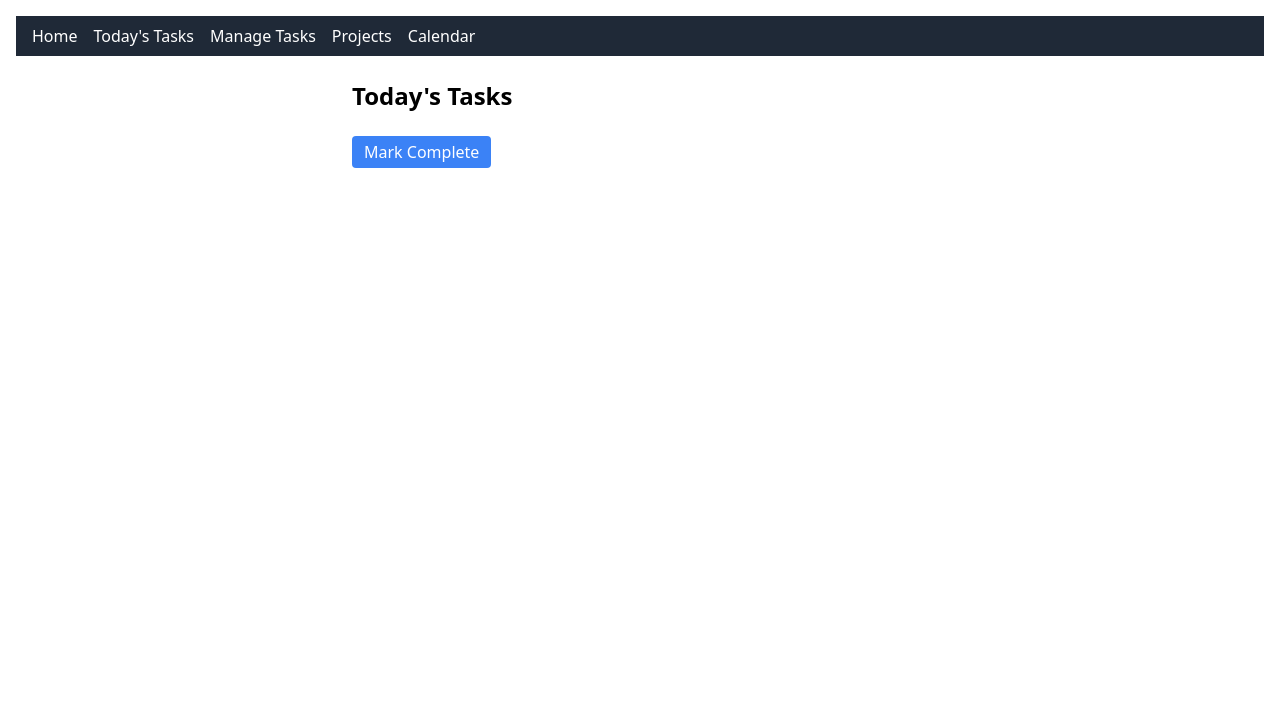
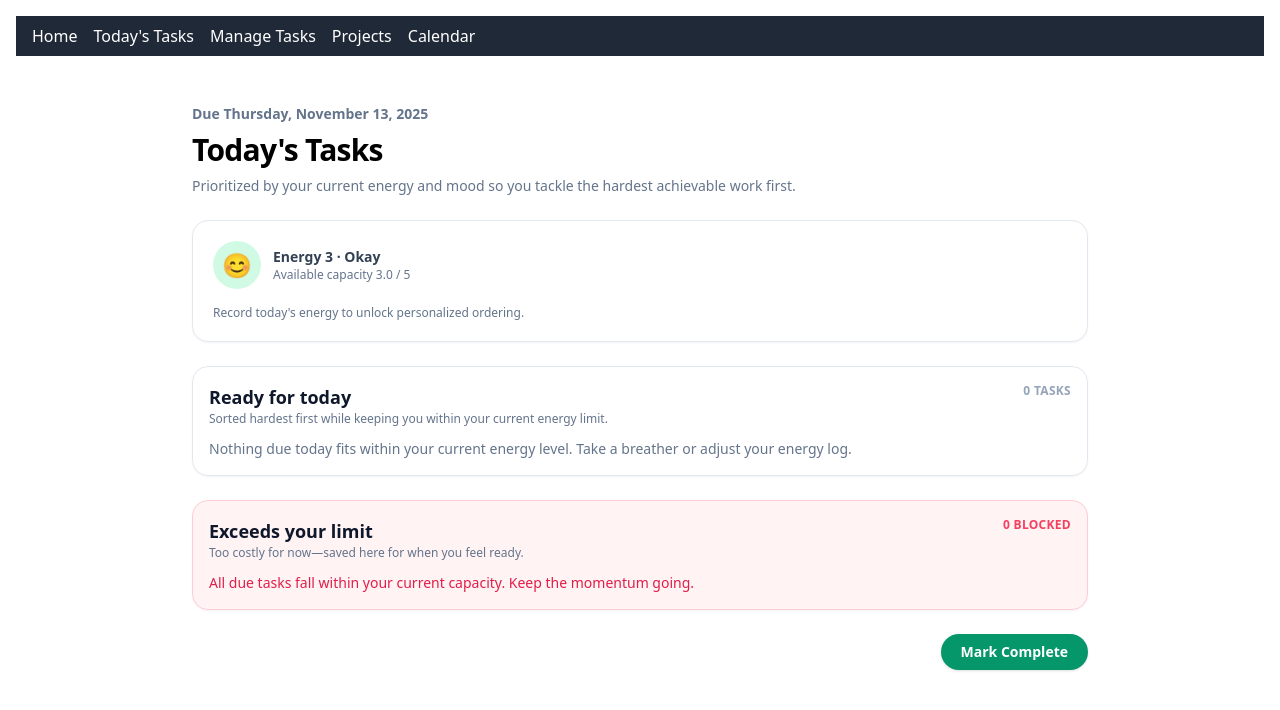
Before and after one commit to EoghannIrving/mindloom, a FastAPI app: page /daily-tasks in a window 1280 px wide. Shown: the top 710 px of the page. Run offline with FastAPI, Linux system fonts and the light colour scheme; some libraries are stand-ins or nearby versions.

Commit message:
Enhance daily tasks page with energy-based task sorting and improved UI for achievable and over-limit tasks

```diff
--- a/templates/tasks.html
+++ b/templates/tasks.html
@@ -1,24 +1,143 @@
 {% extends "base.html" %}
 {% block title %}Today's Tasks{% endblock %}
 {% block content %}
-  <div class="max-w-xl mx-auto space-y-4">
-    <h1 class="text-2xl font-bold mb-4">Today's Tasks</h1>
-    <form method="post" class="space-y-2">
-      <ul class="space-y-1">
-        {% for t in tasks %}
-        <li>
-          {% set completed = t.status == 'complete' %}
-          <label class="flex items-center">
-            <input type="checkbox" name="task_id" value="{{ t.id }}" class="mr-2" {% if completed %}checked{% endif %}>
-            <span class="{{ 'line-through text-gray-500' if completed else '' }}">{{ t.title }}</span>
-          </label>
-          {% if t.reason %}
-          <p class="ml-6 text-sm text-gray-600">{{ t.reason }}</p>
+  <div class="max-w-4xl mx-auto space-y-6 py-6">
+    <header class="space-y-2">
+      <p class="text-sm font-semibold text-slate-500">Due {{ today.strftime("%A, %B %d, %Y") }}</p>
+      <h1 class="text-3xl font-bold tracking-tight">Today's Tasks</h1>
+      <p class="text-sm text-slate-500">
+        Prioritized by your current energy and mood so you tackle the hardest achievable work first.
+      </p>
+    </header>
+
+    <div class="grid gap-4">
+      <div class="rounded-2xl border border-slate-200 bg-white/80 p-5 shadow-sm">
+        <div class="flex flex-wrap items-center gap-3">
+          <div class="flex h-12 w-12 items-center justify-center rounded-full bg-emerald-100 text-2xl">
+            {{ energy_summary.emoji }}
+          </div>
+          <div class="flex-1 min-w-0">
+            <p class="text-sm font-semibold text-slate-700">
+              Energy {{ energy_summary.energy }} · {{ energy_summary.mood }}
+            </p>
+            <p class="text-xs text-slate-500">
+              Available capacity {{ energy_summary.available_display | round(1) }} / 5
+            </p>
+          </div>
+          {% if energy_summary.time_blocks is not none %}
+          <div class="rounded-xl border border-slate-200 bg-slate-50 px-3 py-1 text-xs font-medium text-slate-600">
+            {{ energy_summary.time_blocks }} free blocks
+          </div>
           {% endif %}
-        </li>
-        {% endfor %}
-      </ul>
-      <button class="px-3 py-1 bg-blue-500 text-white rounded">Mark Complete</button>
+        </div>
+        <p class="mt-4 text-xs text-slate-500">{{ energy_summary.message }}</p>
+      </div>
+    </div>
+
+    <form method="post" class="space-y-6">
+      <section class="space-y-3 rounded-2xl border border-slate-200 bg-white/70 p-4 shadow-sm">
+        <div class="flex items-start justify-between gap-3">
+          <div>
+            <h2 class="text-lg font-semibold text-slate-900">Ready for today</h2>
+            <p class="text-xs text-slate-500">
+              Sorted hardest first while keeping you within your current energy limit.
+            </p>
+          </div>
+          <span class="text-xs font-semibold uppercase tracking-wide text-slate-400">
+            {{ achievable_tasks | length }} tasks
+          </span>
+        </div>
+        {% if achievable_tasks %}
+        <ul class="space-y-3">
+          {% for task in achievable_tasks %}
+          <li class="flex items-start gap-3 rounded-xl border border-slate-200 bg-slate-50/60 p-3">
+            <input type="checkbox" name="task_id" value="{{ task.id }}" class="mt-1 h-4 w-4 shrink-0 rounded border-slate-300 text-emerald-600 focus:ring-emerald-500">
+            <div class="flex-1">
+              <div class="flex flex-wrap items-center gap-3">
+                <p class="text-base font-semibold text-slate-900">{{ task.title }}</p>
+                <span class="text-xs font-mono uppercase text-slate-500">
+                  Energy {{ task.energy_cost }}
+                </span>
+              </div>
+              <div class="mt-1 flex flex-wrap gap-2 text-xs text-slate-500">
+                {% if task.project %}
+                <span>Project {{ task.project }}</span>
+                {% endif %}
+                {% if task.area %}
+                <span>Area {{ task.area }}</span>
+                {% endif %}
+                <span>
+                  Leaves {{ task.capacity_gap | round(1) }} energy
+                </span>
+              </div>
+              {% if task.reason %}
+              <p class="mt-2 text-xs text-slate-600">{{ task.reason }}</p>
+              {% endif %}
+            </div>
+          </li>
+          {% endfor %}
+        </ul>
+        {% else %}
+        <p class="text-sm text-slate-500">
+          Nothing due today fits within your current energy level. Take a breather or adjust your energy log.
+        </p>
+        {% endif %}
+      </section>
+
+      <section class="space-y-3 rounded-2xl border border-rose-200 bg-rose-50/80 p-4 shadow-sm">
+        <div class="flex items-start justify-between gap-3">
+          <div>
+            <h2 class="text-lg font-semibold text-slate-900">Exceeds your limit</h2>
+            <p class="text-xs text-slate-500">
+              Too costly for now—saved here for when you feel ready.
+            </p>
+          </div>
+          <span class="text-xs font-semibold uppercase tracking-wide text-rose-500">
+            {{ over_limit_tasks | length }} blocked
+          </span>
+        </div>
+        {% if over_limit_tasks %}
+        <ul class="space-y-3">
+          {% for task in over_limit_tasks %}
+          <li class="flex items-start gap-3 rounded-xl border border-rose-200 bg-white p-3">
+            <input type="checkbox" name="task_id" value="{{ task.id }}" class="mt-1 h-4 w-4 shrink-0 rounded border-rose-300 text-rose-500 focus:ring-rose-500">
+            <div class="flex-1">
+              <div class="flex flex-wrap items-center gap-3">
+                <p class="text-base font-semibold text-slate-900">{{ task.title }}</p>
+                <span class="text-xs font-mono uppercase text-slate-500">
+                  Energy {{ task.energy_cost }}
+                </span>
+              </div>
+              <div class="mt-1 flex flex-wrap gap-2 text-xs text-slate-500">
+                {% if task.project %}
+                <span>Project {{ task.project }}</span>
+                {% endif %}
+                {% if task.area %}
+                <span>Area {{ task.area }}</span>
+                {% endif %}
+                <span>
+                  Exceeds limit by {{ (-task.capacity_gap) | round(1) }}
+                </span>
+              </div>
+              {% if task.reason %}
+              <p class="mt-2 text-xs text-slate-600">{{ task.reason }}</p>
+              {% endif %}
+            </div>
+          </li>
+          {% endfor %}
+        </ul>
+        {% else %}
+        <p class="text-sm text-rose-600">
+          All due tasks fall within your current capacity. Keep the momentum going.
+        </p>
+        {% endif %}
+      </section>
+
+      <div class="flex justify-end">
+        <button class="flex items-center justify-center rounded-full bg-emerald-600 px-5 py-2 text-sm font-semibold text-white shadow hover:bg-emerald-500 focus:outline-none focus:ring-2 focus:ring-emerald-500">
+          Mark Complete
+        </button>
+      </div>
     </form>
   </div>
 {% endblock %}
```
Also changed, not shown: routes/tasks_page.py (+161 -7 lines), README.md.
